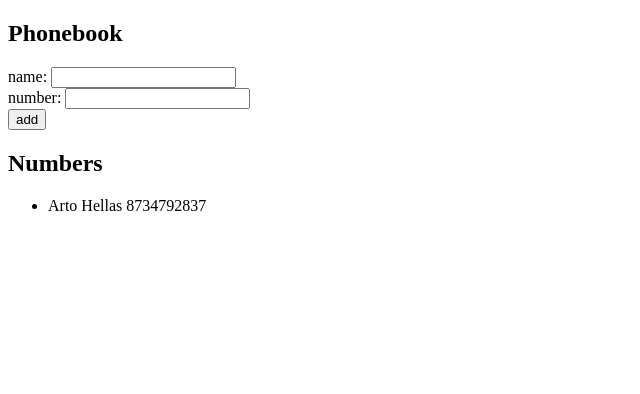
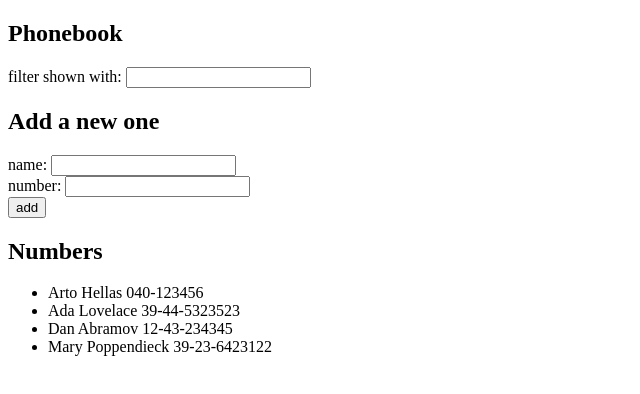
Before and after one commit to DavidGonzalezJ/FullStackPhonebook, a React (Vite) app: page / in a window 1280 px wide. Shown: the top 394 px of the page, without its empty margins (0-640 px from the left). Built offline with nearby package versions, Linux system fonts and the light colour scheme.

Commit message:
Exercise 2.9 Adding a search filter

```diff
--- a/src/App.jsx
+++ b/src/App.jsx
@@ -10,12 +10,15 @@ const NumberList = ({list}) =>{
 
 const App = () => {
   const [persons, setPersons] = useState([
-    { name: 'Arto Hellas',
-      number: '8734792837'
-  }
+    { name: 'Arto Hellas', number: '040-123456', id: 1 },
+    { name: 'Ada Lovelace', number: '39-44-5323523', id: 2 },
+    { name: 'Dan Abramov', number: '12-43-234345', id: 3 },
+    { name: 'Mary Poppendieck', number: '39-23-6423122', id: 4 }
   ])
+
   const [newName, setNewName] = useState('')
   const [newNumber, setNewNumber] = useState('')
+  const [newFilter, setNewFilter] = useState('')
 
   const handleNameChange = (event) => {
     setNewName(event.target.value)
@@ -23,6 +26,22 @@ const App = () => {
 
   const handleNumberChange = (event) => {
     setNewNumber(event.target.value)
+  }
+
+  const handleFilterChange = (event) => {
+    setNewFilter(event.target.value)
+  }
+
+  //Auxiliar method to filter the list
+  const checkFilter = (person) =>{
+    const name = person.name
+    const strToCompare = name.substring(0,newFilter.length)
+    return strToCompare.toUpperCase() === newFilter.toUpperCase()
+  }
+
+  const getFilteredList = () => {
+    if (newFilter === '') return persons
+    else return persons.filter(checkFilter)
   }
 
   const handleSubmit = (event) => {
@@ -42,9 +61,17 @@ const App = () => {
     }
   }
 
+  const listToShow = getFilteredList()
+
   return (
     <div>
       <h2>Phonebook</h2>
+      <div>
+          filter shown with: <input
+          value={newFilter}
+          onChange={handleFilterChange}/>
+      </div>
+      <h2>Add a new one</h2>
       <form onSubmit={handleSubmit}>
         <div>
           name: <input
@@ -62,7 +89,7 @@ const App = () => {
       </form>
 
       <h2>Numbers</h2>
-      <NumberList list={persons}/>
+      <NumberList list={listToShow}/>
     </div>
   )
 }
```
